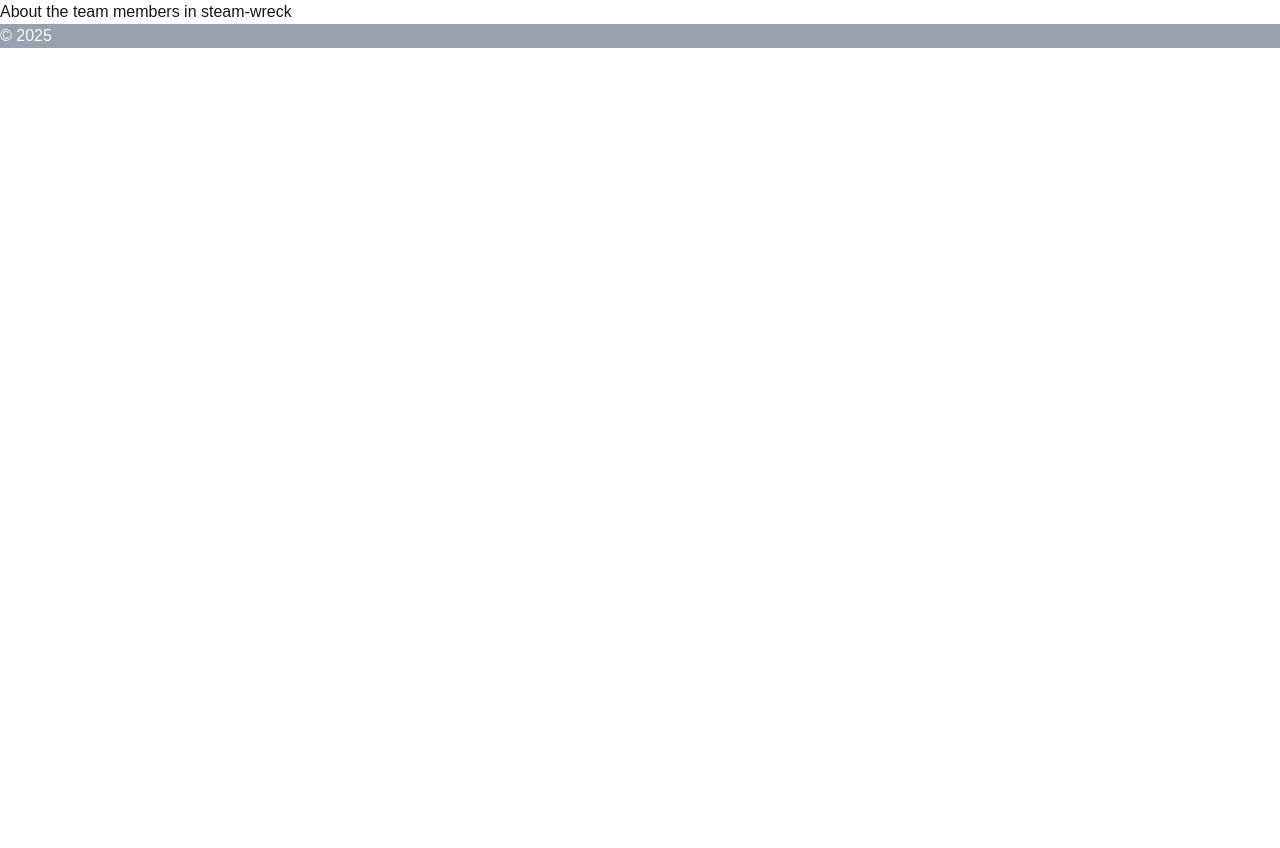
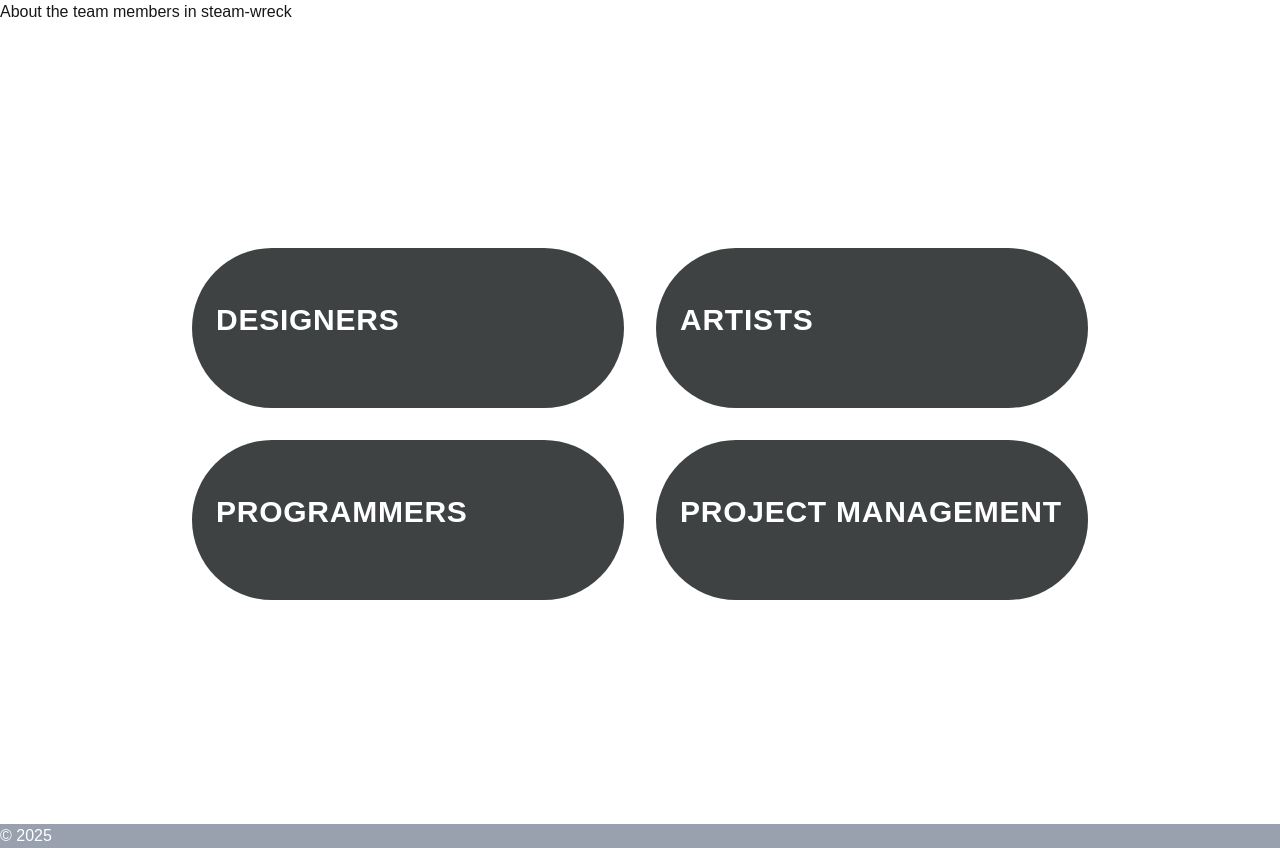
Before and after one commit to jasminedns/steam-wrecked, a Next.js app: page /team in a window 1280 px wide. Before the commit the page ends 800 px from the top, so only its background shows below. Built offline with nearby package versions, Linux system fonts and the light colour scheme.

Commit message:
MVP (excluding array) for team-cards

```diff
--- a/src/app/team/page.tsx
+++ b/src/app/team/page.tsx
@@ -1,6 +1,11 @@
+import PeopleCards from "@/features/components/AT-people-Cards/People-card"
+
 const TeamPage = () => {
     return (
+        <>
         <h1>About the team members in steam-wreck</h1>
+        <PeopleCards/>
+        </>
     )
 }
 
--- a/src/features/arrays/types.ts
+++ b/src/features/arrays/types.ts
@@ -1,20 +1,45 @@
 export interface Person {
   id: number;
   name: string;
-  jobrole: string;
   subrole: string;
   subrole2?: string;
   subrole3?: string;
-  email?: string;
+  email: string;
+  category: string;
 }
 
-export const people: Person [] = [
+export interface Category {
+  id: string;
+  name: string;
+}
+
+export interface PersonCardProps {
+  person: Person;
+}
+
+export interface CategorySelectionProps {
+  onCategorySelect: (category: string) => void;
+}
+
+export interface PeopleCardsProps {
+  category: string;
+  onBack: () => void;
+}
+
+export const categories: Category[] = [
+  { id: 'designer', name: 'DESIGNERS' },
+  { id: 'artist', name: 'ARTISTS' },
+  { id: 'programmer', name: 'PROGRAMMERS' },
+  { id: 'project manager', name: 'Project Management' }
+];
+
+export const people: Person[] = [
 
     {
         id: 1,
         name: "Carl Åberg",
-        jobrole: "Designer",
-        subrole: "system",
+        subrole: "system designer",
+        category: "designer",
         email: "caaberg99@gmail.com"
     }
 ];
--- a/src/features/components/AT-people-Cards/People-card.tsx
+++ b/src/features/components/AT-people-Cards/People-card.tsx
@@ -1,35 +1,34 @@
 'use client';
 
-import React from 'react';
-import { Person, people } from '@/utils/arrays/types';
+import React, { useState } from 'react';
+import {
+  PersonCardProps,
+  CategorySelectionProps,
+  PeopleCardsProps,
+  people,
+  categories
+} from '@/features/arrays/types';
 
-
-
-
-// Individual PersonCard component
-const PersonCard: React.FC<{ person: Person }> = ({ person }) => {
+const PersonCard: React.FC<PersonCardProps> = ({ person }) => {
   const handleConnect = () => {
     if (person.email) {
       window.location.href = `mailto:${person.email}`;
     }
-    // If no email, do nothing - button won't trigger any action
   };
-
-
 
   return (
     <div className="bg-[#060A0A] opacity-77 text-white rounded-4xl p-6 w-full max-w-[28em] flex flex-col items-center shadow-xl">
       <h3 className="text-3xl font-extrabold text-center uppercase tracking-wide">
         {person.name}
       </h3>
-      <p className="text-xl text-center text-gray-300 mt-8">{person.job}</p>
+      <p className="text-xl text-center text-white mt-8">{person.subrole}</p>
       <button
         onClick={handleConnect}
         disabled={!person.email}
         className={`mt-6 px-6 py-4 rounded-full text-xl font-bold transition
           ${
             person.email
-              ? "  cursor-pointer bg-[radial-gradient(circle,_#E67716_20%,_#761E1C_100%)] hover:bg-red-600 hover:shadow-xs"
+              ? "cursor-pointer bg-[radial-gradient(circle,_#E67716_20%,_#761E1C_120%)]  "
               : "bg-gray-400 text-gray-700 cursor-not-allowed"
           }`}
       >
@@ -39,20 +38,85 @@ const PersonCard: React.FC<{ person: Person }> = ({ person }) => {
   );
 };
 
-const PeopleCards: React.FC = () => {
+const CategorySelection: React.FC<CategorySelectionProps> = ({ onCategorySelect }) => {
   return (
-    <div className="min-h-screen bg-gradient-to-b from-[#551818] to-[#2a0d0d] py-16 px-4">
-      <h1 className="text-5xl font-bold text-center text-white mb-12 tracking-widest">
-        ARTISTS
-      </h1>
+    <div className="min-h-screen py-16 px-4 flex flex-col items-center justify-center">
 
-      <div className="flex flex-wrap justify-center gap-8">
-        {people.map((person) => (
-          <PersonCard key={person.id} person={person} />
+
+
+      <div className="grid grid-cols-1 m-8 md:grid-cols-2 gap-8 max-w-4xl w-full">
+        {categories.map((category) => (
+          <button
+            key={category.id}
+            onClick={() => onCategorySelect(category.id)}
+            className="bg-[#060A0A] opacity-77 text-white min-h-[10em] rounded-full p-6 w-full max-w-[28em] flex flex-col justify-center hover:cursor-pointer hover:opacity-90 transition-all duration-300 hover:scale-105 shadow-none hover:shadow-[0_0_15px_6px_rgba(255,115,0,0.7)] mx-auto"
+          >
+            <div className="text-center">
+              <h2 className="text-3xl font-extrabold text-white uppercase tracking-wide mb-4">
+                {category.name}
+              </h2>
+              <div className="w-16  bg-[radial-gradient(circle,_#EC8C2D_20%,_#761E1C_100%)]  rounded-3xl opacity-80"></div>
+            </div>
+          </button>
         ))}
       </div>
     </div>
   );
 };
 
-export default PeopleCards;
+const PeopleCards: React.FC<PeopleCardsProps> = ({ category, onBack }) => {
+  const filteredPeople = people.filter(person => person.category === category);
+  const categoryInfo = categories.find(cat => cat.id === category);
+
+  return (
+    <div className="min-h-screen py-16 px-4">
+      <div className="flex items-center justify-center flex-col mb-12 gap-6">
+        <button
+          onClick={onBack}
+          className="bg-transparent flex opacity-77 hover:opacity-90 text-white px-6 py-3 rounded-full font-bold transition-all duration-300 hover:cursor-pointer hover:scale-105"
+        >
+          ← Back
+        </button>
+        <h1 className=" flex text-2xl font-bold text-center text-white tracking-widest uppercase">
+          {categoryInfo?.name}
+        </h1>
+      </div>
+
+      {filteredPeople.length === 0 ? (
+        <div className="text-center text-gray-300 text-xl">
+          No {category}s found
+        </div>
+      ) : (
+        <div className="flex flex-wrap justify-center gap-8">
+          {filteredPeople.map((person) => (
+            <PersonCard key={person.id} person={person} />
+          ))}
+        </div>
+      )}
+    </div>
+  );
+};
+
+const PeopleCard: React.FC = () => {
+  const [selectedCategory, setSelectedCategory] = useState<string | null>(null);
+
+  const handleCategorySelect = (category: string): void => {
+    setSelectedCategory(category);
+  };
+
+  const handleBack = (): void => {
+    setSelectedCategory(null);
+  };
+
+  return (
+    <div className="bg-transparent max-h-[100%]">
+      {!selectedCategory ? (
+        <CategorySelection onCategorySelect={handleCategorySelect} />
+      ) : (
+        <PeopleCards category={selectedCategory} onBack={handleBack} />
+      )}
+    </div>
+  );
+};
+
+export default PeopleCard;
```
